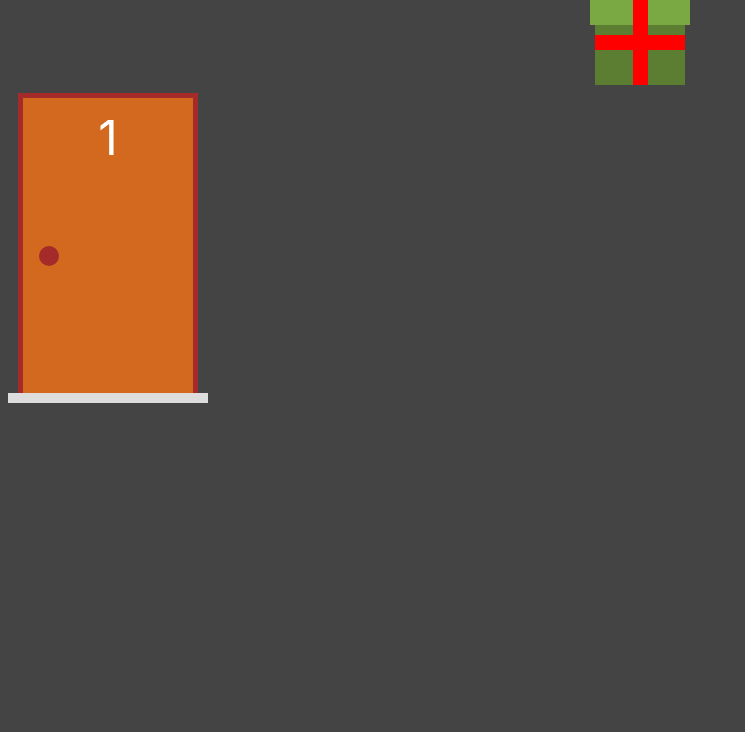
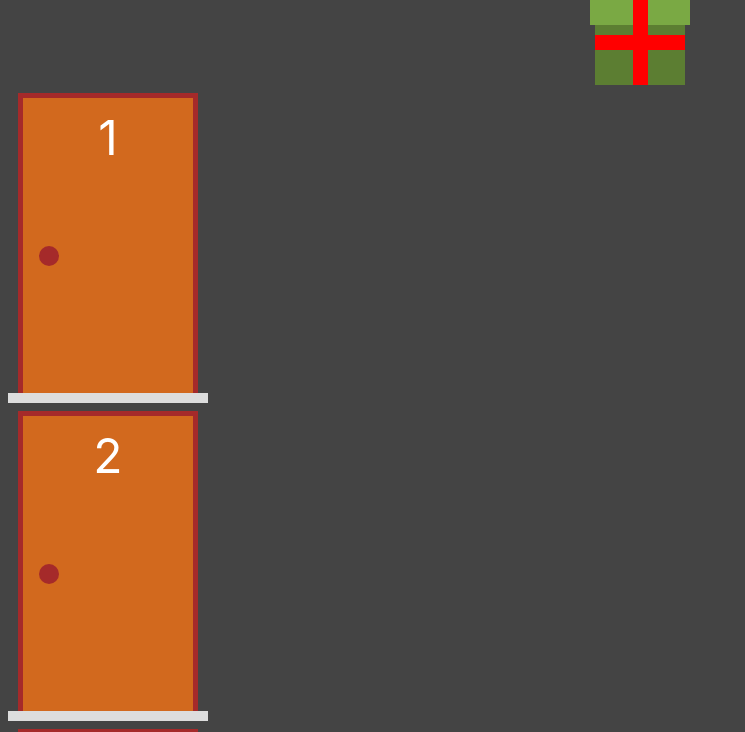
Before and after one commit to matheusAlvarenga/monty-hall, a Next.js app: page / in a window 1280 px wide. Shown: the top 732 px of the page, without its empty margins (0-745 px from the left). Built offline with nearby package versions, Linux system fonts and the light colour scheme.

Commit message:
feat: door array functionality

```diff
--- a/src/components/door.tsx
+++ b/src/components/door.tsx
@@ -2,21 +2,37 @@ import styles from '../styles/door.module.css'
 import DoorModel from '../model/door'
 
 interface DoorProps {
-  door: DoorModel
+  door: DoorModel,
+  onChange: (newDoor: DoorModel) => void
 }
 
-const Door = ({ door }: DoorProps) => {
+const Door = ({ door, onChange }: DoorProps) => {
+
+  const renderDoor = () => (
+    <div className={styles.door}>
+      <div className={
+        `${styles.number} ${door.selected ? styles.selected_number : ''}`
+      }>
+        {door.number}
+        </div>
+      <div
+        onClick={openDoor}
+        className={`${styles.knob} ${door.selected ? styles.selected_knob : ''}`}
+      ></div>
+    </div>
+  )
+
+  const selectDoor = e => onChange(door.selectDoor())
+
+  const openDoor = e => {
+    e.stopPropagation()
+    return onChange(door.openDoor())
+  }
+
   return (
-    <div className={styles.area}>
+    <div className={styles.area} onClick={selectDoor}>
       <div className={`${styles.frame} ${door.selected ? styles.selected : ''}`}>
-        <div className={styles.door}>
-          <div className={
-            `${styles.number} ${door.selected ? styles.selected_number : ''}`
-          }>
-            {door.number}
-            </div>
-          <div className={`${styles.knob} ${door.selected ? styles.selected_knob : ''}`}></div>
-        </div>
+        {door.open ? '' : renderDoor()}
       </div>
       <div className={styles.floor}></div>
     </div>
--- /dev/null
+++ b/src/functions/doors.ts
@@ -0,0 +1,19 @@
+import DoorModel from "../model/door"
+
+export const createDoorsArray = (number: number, selected: number):DoorModel[] => {
+  return Array.from({length: number}, (_, i) => {
+    const index = i + 1
+    const hasGift = index === selected
+    return new DoorModel(index, hasGift)
+  })
+}
+
+export const changeDoorState = (doors: DoorModel[], modified: DoorModel):DoorModel[] => {
+  return doors.map(
+    door => door.number === modified.number
+      ? modified
+      : modified.open
+      ? door
+      : door.selectDoor(false)
+  )
+}
--- a/src/model/door.ts
+++ b/src/model/door.ts
@@ -20,6 +20,8 @@ export default class DoorModel {
   }
 
   get selected() {
+    if (this.open) return false
+
     return this.#selected
   }
 
@@ -27,8 +29,8 @@ export default class DoorModel {
     return this.#open
   }
 
-  selectDoor(value) {
-    const selected = value || !this.selected
+  selectDoor(value?: boolean) {
+    const selected = value !== undefined ? value : !this.selected
 
     return new DoorModel(this.number, this.hasGift, selected, this.open)
   }
--- a/src/pages/index.tsx
+++ b/src/pages/index.tsx
@@ -1,15 +1,20 @@
 import { useState } from "react";
 import Door from "../components/door";
 import Gift from "../components/gift";
+import { changeDoorState, createDoorsArray } from "../functions/doors";
 import DoorModel from "../model/door";
 
 export default function Home() {
-  const [door1, setDoor1] = useState(new DoorModel(1))
+  const [doors, setDoors] = useState(createDoorsArray(3, 2))
+
+  const renderDoors = () => {
+    return doors.map((door: DoorModel) => <Door key={door.number} door={door} onChange={(door) => setDoors(changeDoorState(doors, door))}></Door>)
+  }
 
   return (
     <div>
       <Gift></Gift>
-      <Door door={door1}></Door>
+      {renderDoors()}
     </div>
   )
 }
--- a/src/styles/door.module.css
+++ b/src/styles/door.module.css
@@ -13,6 +13,7 @@
   border-width: 5px 5px 0px 5px;
   border-style: solid;
   border-color: brown;
+  background-color: #0005;
 }
 
 .door {
```
